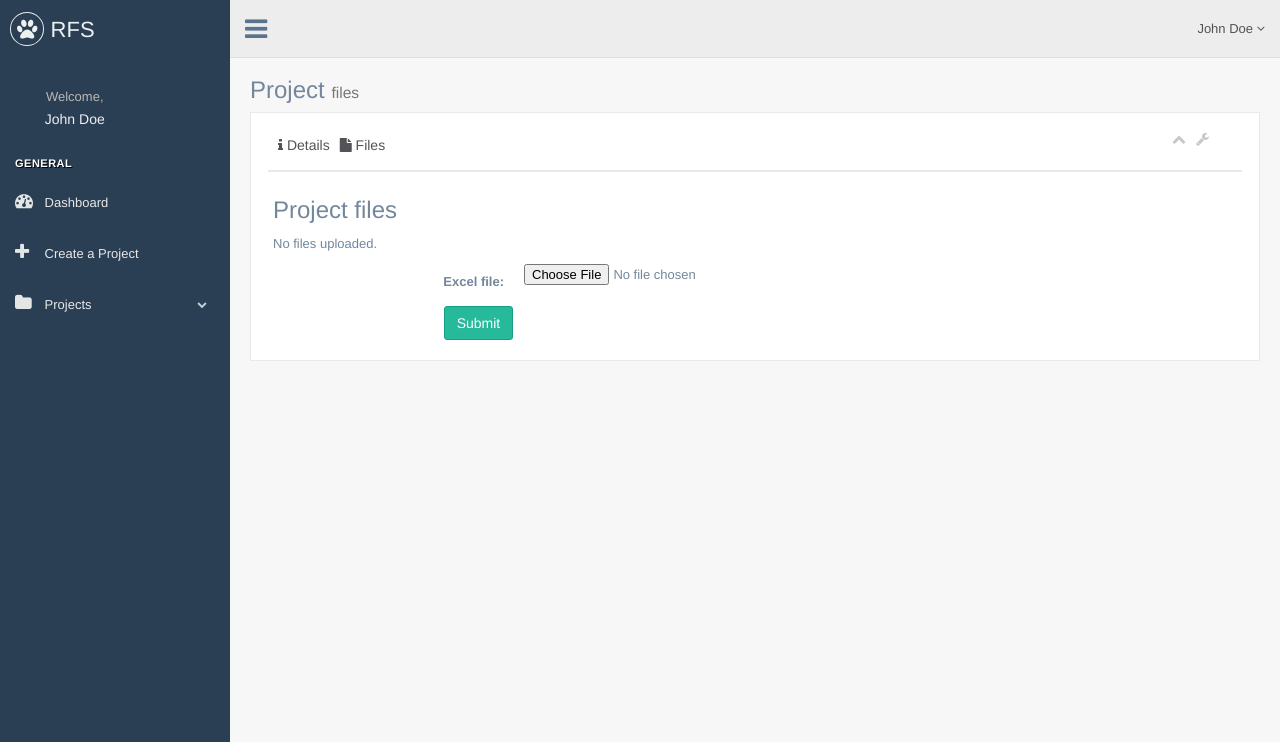
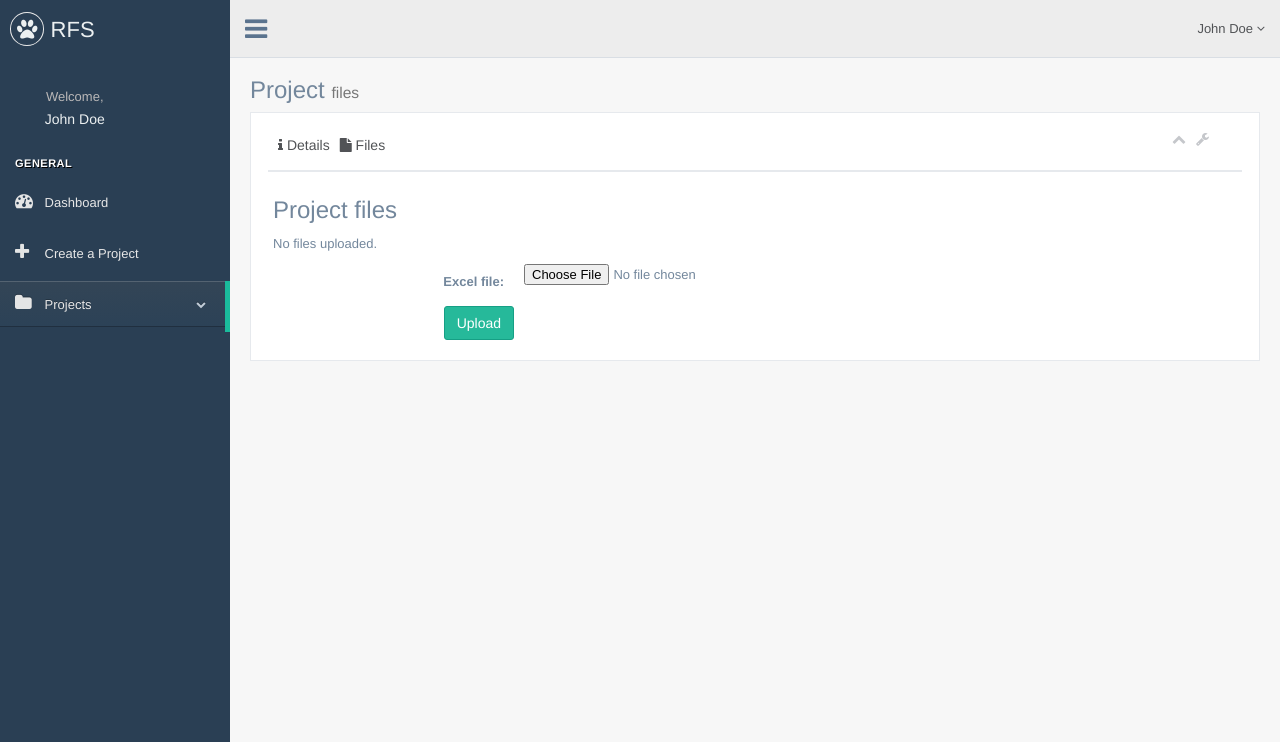
Before and after one commit to nicoletlopez/Revenue-Forecaster, a Django app: template Application/rfs/templates/rfs/file.html in a window 1280 px wide. Shown: the top 742 px of the page. Run offline with Django 3.2, Linux system fonts and the light colour scheme; the template is opened without the code that fills it: values that come from a table or form of the project are taken from there, others are empty; some libraries are stand-ins or nearby versions.

Commit message:
Erased unwanted files and changed some texts

```diff
--- a/Application/rfs/templates/rfs/base.html
+++ b/Application/rfs/templates/rfs/base.html
@@ -49,8 +49,8 @@
                   </li>
                   <li><a href="{% url 'rfs:project-create' %}"><i class="fa fa-plus"></i> Create a Project</a>
                   </li>
-                      <li><a><i class="fa fa-folder"></i> Projects <span class="fa fa-chevron-down"></span></a>
-                    <ul class="nav child_menu">
+                      <li class="active"><a><i class="fa fa-folder"></i> Projects <span class="fa fa-chevron-down"></span></a>
+                    <ul class="nav child_menu" style="display:block;">
                     {% if all_projects %}
                         {% for project in all_projects %}
                             <li><a href="{% url 'rfs:project' project.id %}">{{ project.project_name }}</a>
@@ -113,5 +113,7 @@
     <script src="{% static 'rfs/vendors/bootstrap/dist/js/bootstrap.min.js' %}"></script>
     <!-- Custom Theme Scripts -->
     <script src="{% static 'rfs/build/js/custom.min.js' %}"></script>
+
+    <script src="{% static 'rfs/self/script.js' %}"></script>
  </body>
 </html>
--- a/Application/rfs/templates/rfs/file.html
+++ b/Application/rfs/templates/rfs/file.html
@@ -25,7 +25,7 @@
         {% include 'rfs/form_template.html' %}
         <div class="form-group">
             <div class="col-sm-offset-2 col-sm-10">
-                <button type="submit" class="btn btn-success">Submit</button>
+                <button type="submit" class="btn btn-success">Upload</button>
             </div>
         </div>
     </form>
--- a/Application/rfs/templates/rfs/project.html
+++ b/Application/rfs/templates/rfs/project.html
@@ -28,7 +28,7 @@
                             <li><form action="{% url 'rfs:project-delete' project.id %}" method="post">
                                 {% csrf_token %}
                                 <input type="hidden" name="project_id" value="{{ project.id }}">
-                                <button type="submit" class="btn btn-danger">Delete project</button>
+                                <button type="submit" class="btn btn-danger btn-block btn-sm">Delete project</button>
                                 </form>
                           </li>
                         </ul>
--- a/Application/rfs/templates/rfs/project_create.html
+++ b/Application/rfs/templates/rfs/project_create.html
@@ -11,7 +11,7 @@
                         {% include 'rfs/form_template.html' %}
                         <div class="form-group">
                             <div class="col-sm-offset-2 col-sm-10">
-                                <button type="submit" class="btn btn-success">Submit</button>
+                                <button type="submit" class="btn btn-success">Create</button>
                             </div>
                         </div>
                     </form>
--- a/Application/rfs/templates/rfs/project_details.html
+++ b/Application/rfs/templates/rfs/project_details.html
@@ -40,7 +40,7 @@
 
     <div class="text-center mtop20">
 
-            <a href="{% url 'rfs:file' project.id %}" class="btn btn-sm btn-primary">Edit files</a>
+            <a href="{% url 'rfs:file' project.id %}" class="btn btn-sm btn-primary">Upload files</a>
 
     </div>
 
```
Also changed, not shown: Application/rfs/templates/rfs/project_files.html (deleted, +0 -9 lines), Application/rfs/static/rfs/self/script.js (added), Application/rfsa2.sqlite3.
